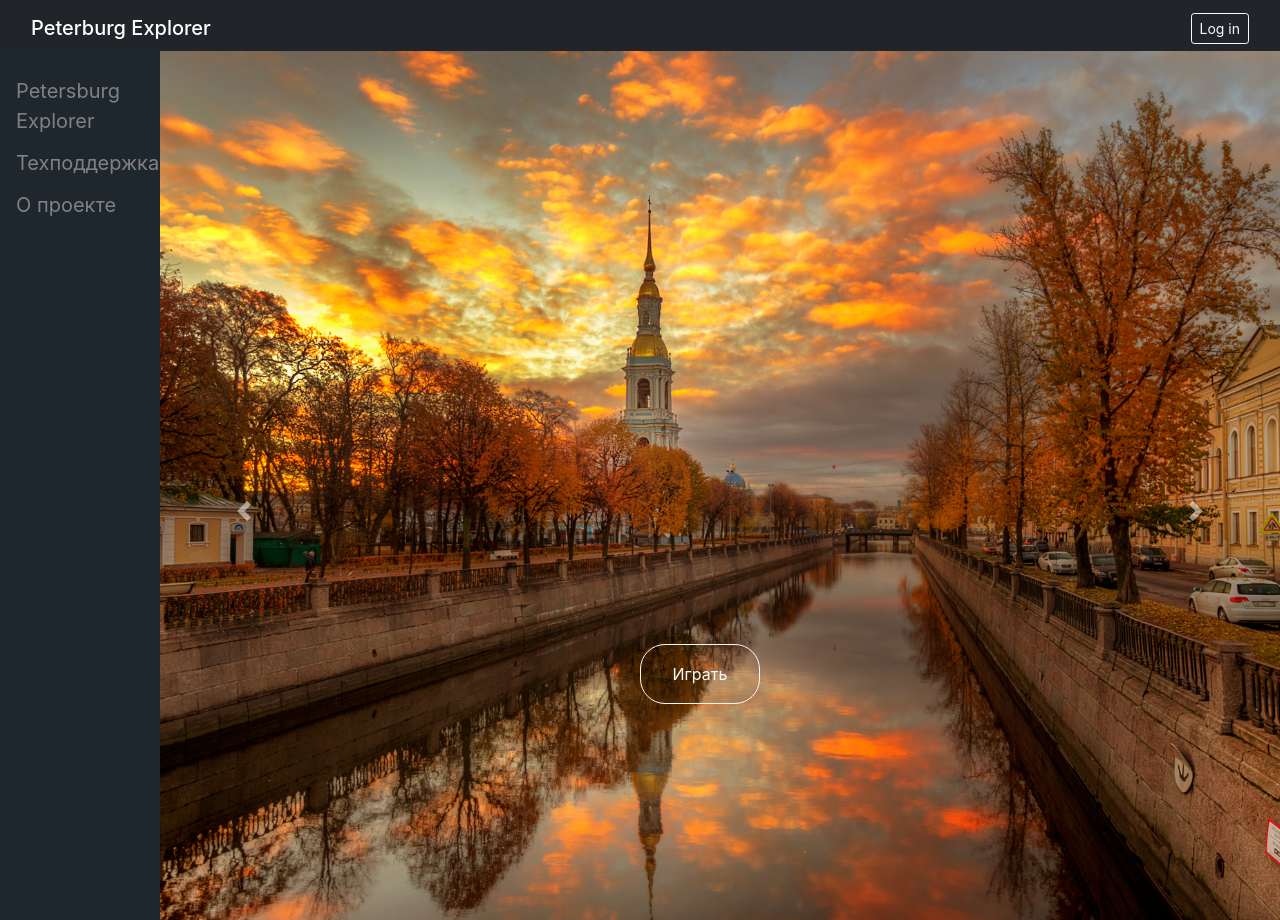
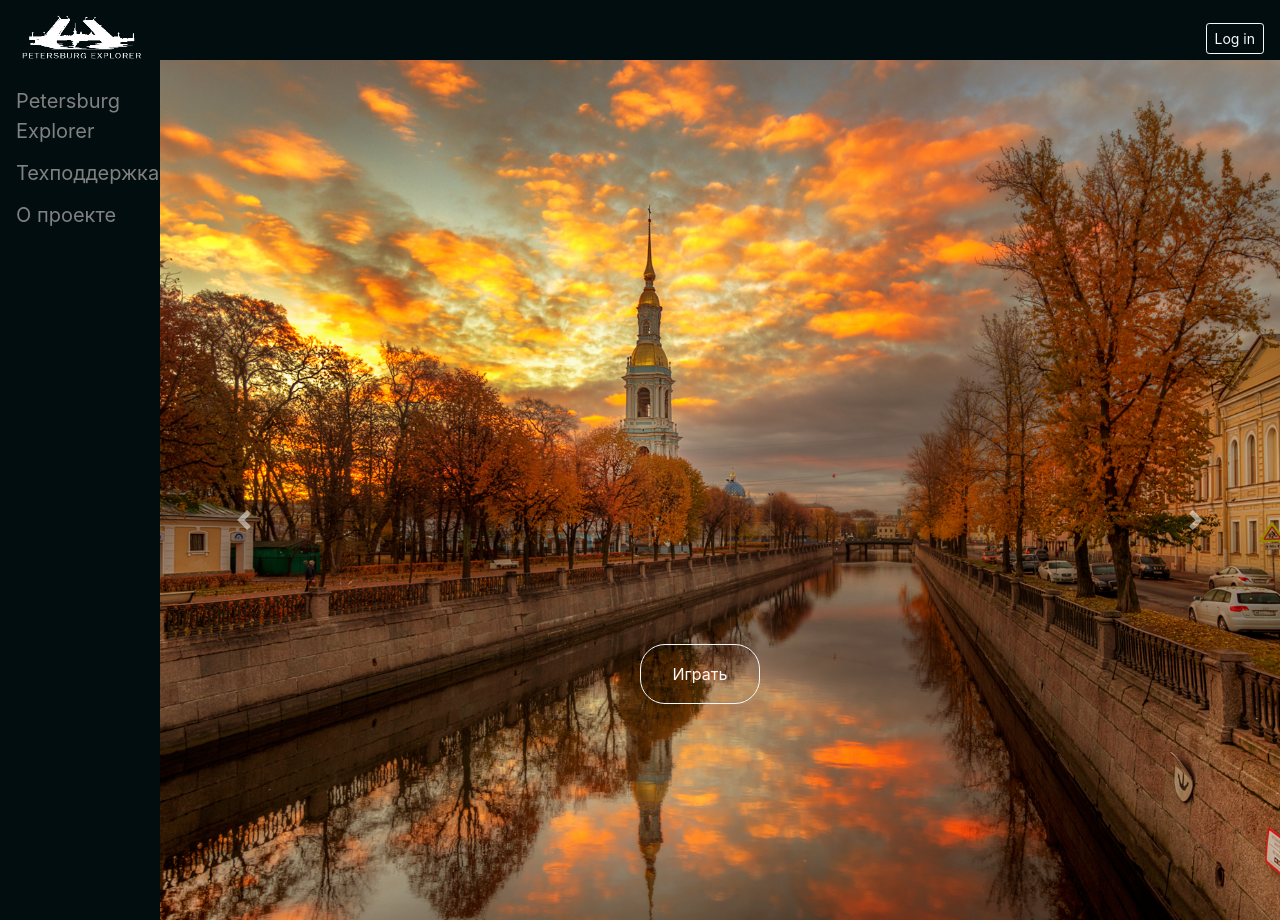
Before and after one commit to dmitriykutsenko/Petersburg-Explorer, a Flask app: page / in a window 1280 px wide. Run offline with Flask 2, Linux system fonts and the light colour scheme; some libraries are stand-ins or nearby versions.

Commit message:
Подправил вид сайта

```diff
--- a/static/css/start.css
+++ b/static/css/start.css
@@ -38,3 +38,4 @@ html { overflow:  hidden; }
 .h2 {
   margin: 60px;
   text-align: justify;
+}
--- a/static/css/style.css
+++ b/static/css/style.css
@@ -4,10 +4,11 @@ html, body {
     overflow: hidden;
 }
 
-.navbar{
-    height:51px;
-    background-color: #212529 !important;
+.navbar {
+    height:60px;
+    background-color: #020d0f !important;
 }
+
 
 /* The sidebar menu */
 .sidenav {
@@ -15,12 +16,11 @@ html, body {
     width: 160px; /* Set the width of the sidebar */
     position: fixed; /* Fixed Sidebar (stay in place on scroll) */
     z-index: 1; /* Stay on top */
-    top: 0; /* Stay at the top */
+    top: 10px; /* Stay at the top */
     left: 0;
 
-    /* navbar-color: #d2dae2 */
 
-    background-color: #1e272e; /* Black */
+    background-color: #020d0f; /* Black */
     overflow-x: hidden; /* Disable horizontal scroll */
     overflow-y: hidden;
     padding-top: 20px;
--- a/templates/base.html
+++ b/templates/base.html
@@ -18,20 +18,22 @@
 <body>
 
 <nav class="navbar navbar-dark">
-    <div class="container-fluid">
-        <span class="navbar-brand mb-0 h1">Peterburg Explorer</span>
+    <div>
+    <a class="navbar-brand" href="/">
+        <img src="../static/img/logo.png" alt="" width="130" height="50">
+    </a>
+    </div>
     {% if current_user.is_authenticated %}
-            <span><a class="navbar-brand" href="/logout">
+    <a class="navbar-brand" href="/logout">
         <i class="fas fa-user-circle"></i>
         {{ current_user.name }}
     </a>
-                </span>
+
     {% else %}
-            <span>
+
     <a href="/login" class="btn btn-outline-light btn-sm">Log in</a>
-        </span>
+
     {% endif %}
-    </div>
 
 
 </nav>
@@ -43,7 +45,6 @@
 </div>
 
 
-
 {% block content %}
 {% endblock %}
 
--- a/templates/start.html
+++ b/templates/start.html
@@ -22,6 +22,10 @@
         </div>
         <div class="carousel-item" style="background-image: url('../static/img/back3.jpg')">
         </div>
+        <div class="carousel-item" style="background-image: url('../static/img/back4.jpg')">
+        </div>
+        <div class="carousel-item" style="background-image: url('../static/img/back5.jpg')">
+        </div>
     </div>
     <a class="carousel-control-prev" href="#carouselExampleIndicators" role="button" data-slide="prev">
         <span class="carousel-control-prev-icon" aria-hidden="true"></span>
```
Also changed, not shown: static/img/back4.jpg (added), static/img/back5.jpg (added), static/img/logo.png (added). Lines whose indentation alone changed are shown as unchanged.
